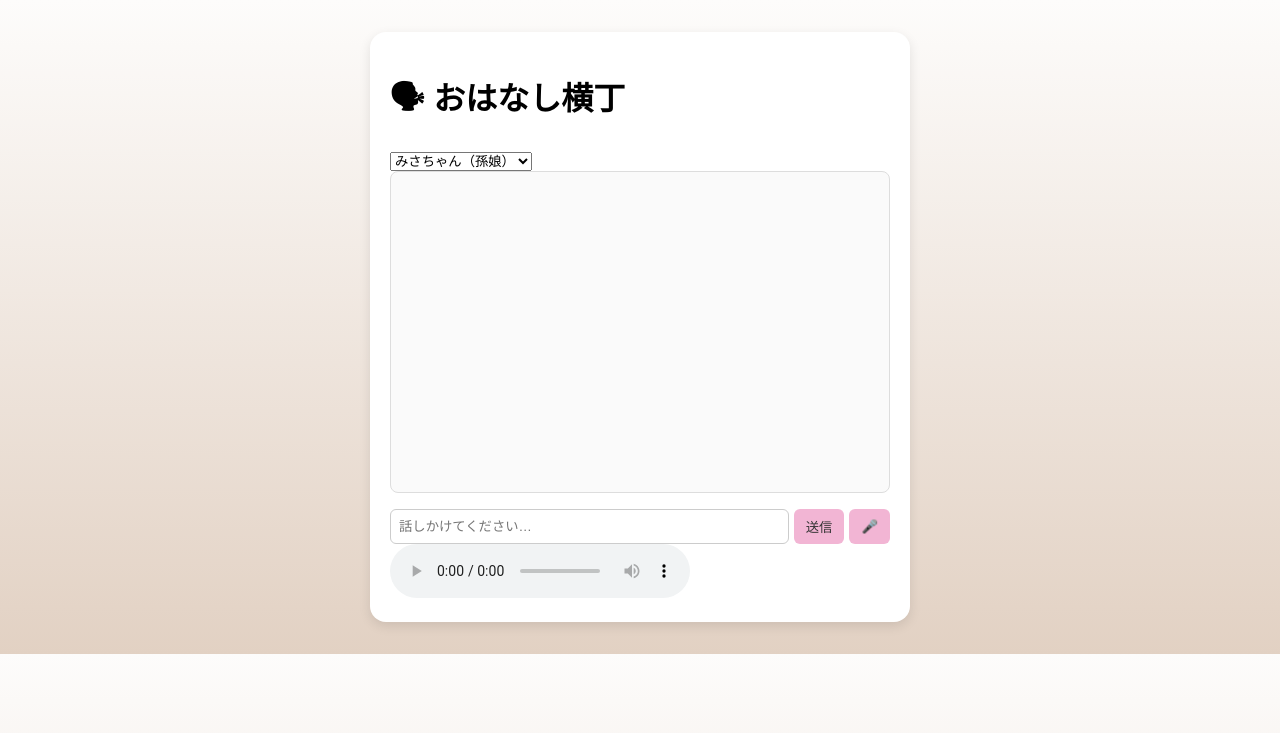
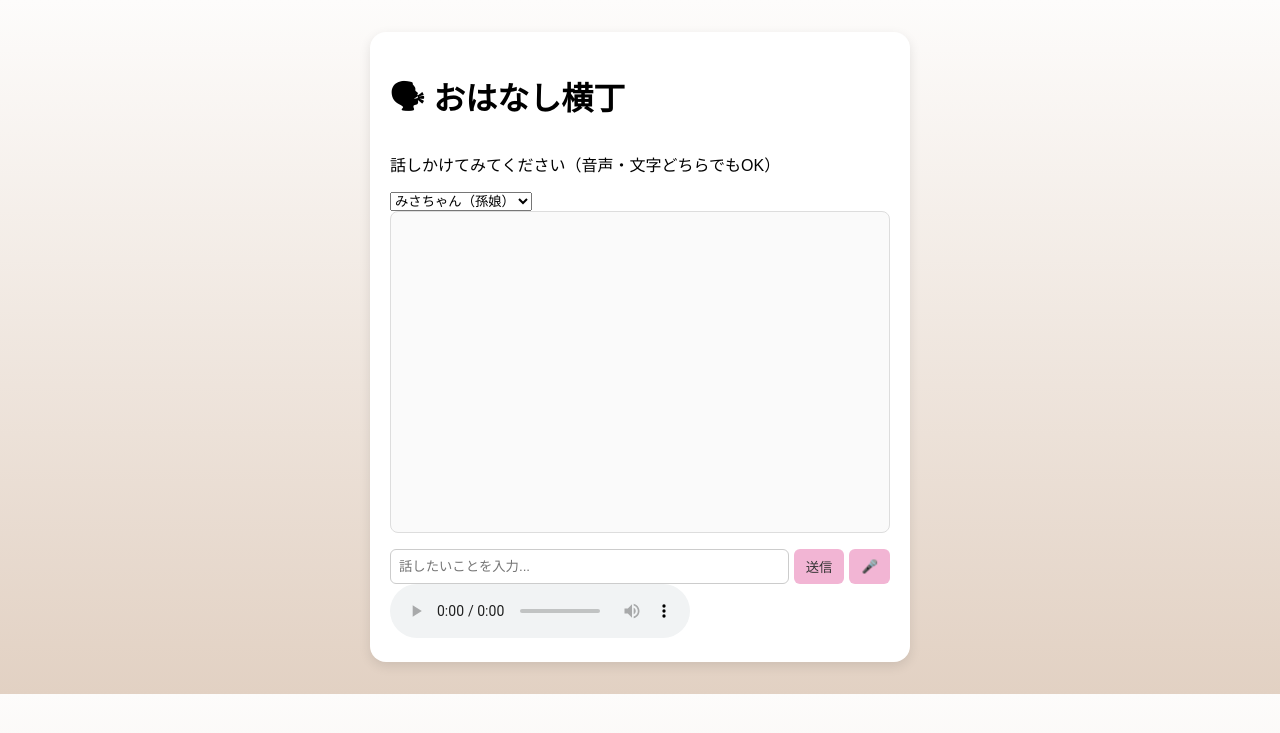
Before and after one commit to murahimurahi/ai_grandchild_bot, a Flask app: page / in a window 1280 px wide. Shown: the top 733 px of the page. Run offline with Flask 3, Linux system fonts and the light colour scheme.

Commit message:
Update index.html

```diff
--- a/templates/index.html
+++ b/templates/index.html
@@ -4,11 +4,13 @@
   <meta charset="UTF-8" />
   <meta name="viewport" content="width=device-width, initial-scale=1.0" />
   <title>おはなし横丁 v2.1</title>
-  <link rel="stylesheet" href="style.css" />
+  <link rel="stylesheet" href="{{ url_for('static', filename='style.css') }}">
 </head>
 <body>
   <div class="chat-container">
     <h1>🗣 おはなし横丁</h1>
+    <p class="subtitle">話しかけてみてください（音声・文字どちらでもOK）</p>
+
     <select id="characterSelect">
       <option>みさちゃん（孫娘）</option>
       <option>ゆうくん（孫息子）</option>
@@ -18,7 +20,7 @@
     <div id="messages"></div>
 
     <div class="input-area">
-      <input type="text" id="userInput" placeholder="話しかけてください…" />
+      <input type="text" id="userInput" placeholder="話したいことを入力..." />
       <button id="sendBtn">送信</button>
       <button id="micBtn">🎤</button>
     </div>
@@ -34,13 +36,13 @@
     const voicePlayer = document.getElementById("voicePlayer");
 
     // ------------------------------
-    // メッセージ送信関数
+    // メッセージ送信処理
     // ------------------------------
     async function sendMessage() {
       const text = userInput.value.trim();
       if (!text) return;
+      const character = document.getElementById("characterSelect").value;
 
-      const character = document.getElementById("characterSelect").value;
       appendMessage("🧑 あなた", text);
       userInput.value = "";
 
@@ -51,7 +53,7 @@
       });
       const data = await res.json();
 
-      appendMessage(character, "（再生中...）");
+      appendMessage(character, "（話しています...）");
       voicePlayer.src = data.audio_url;
       voicePlayer.play();
     }
@@ -59,7 +61,7 @@
     sendBtn.onclick = sendMessage;
 
     // ------------------------------
-    // 音声入力：自動送信（ボタン押さずに送る）
+    // 音声入力 → 自動送信
     // ------------------------------
     let recognition;
     if ("webkitSpeechRecognition" in window || "SpeechRecognition" in window) {
@@ -86,7 +88,7 @@
     }
 
     // ------------------------------
-    // 表示ヘルパー
+    // 表示補助
     // ------------------------------
     function appendMessage(sender, text) {
       const div = document.createElement("div");
```
